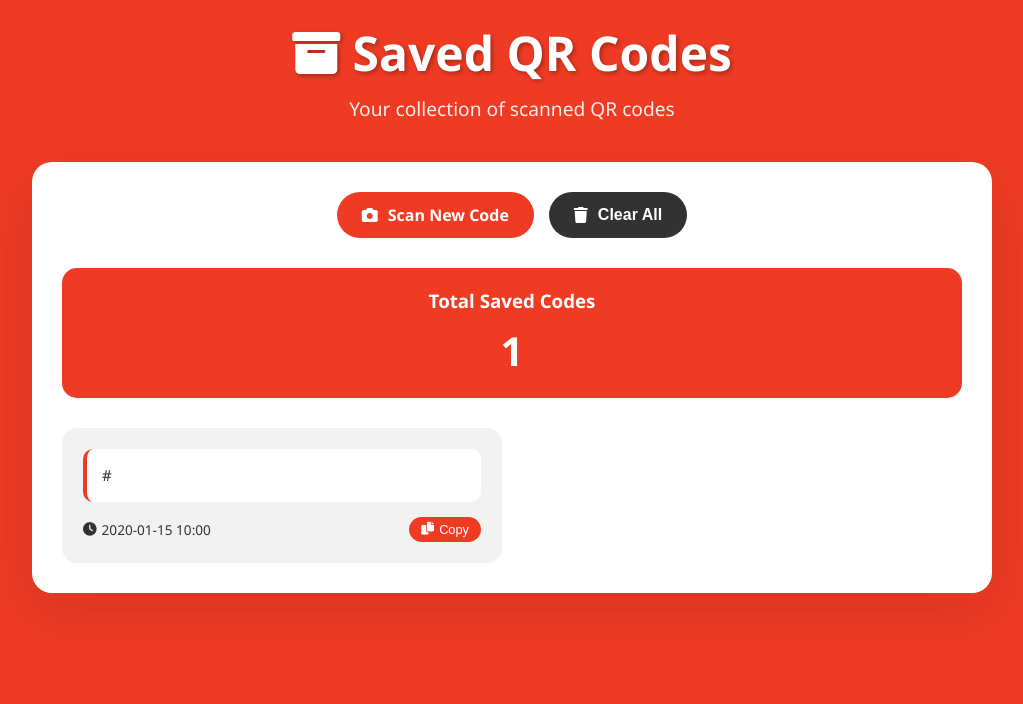
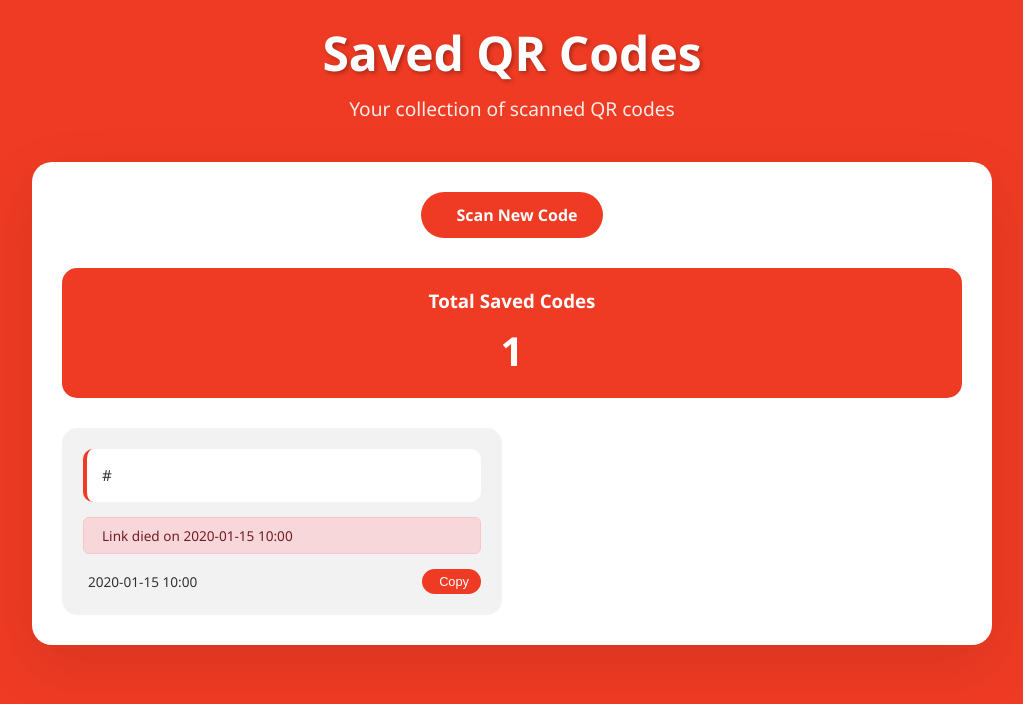
Before and after one commit to rottingresearch/qr-collector, a Flask app: page /stored_qr_codes in a window 1280 px wide. Shown: the top 704 px of the page, without its empty margins (128-1151 px from the left). Run offline with Flask 3, Linux system fonts and the light colour scheme; tables that the repository leaves empty hold one stand-in row (values such as "Sample post").

Commit message:
Added the ability to check links regularly.

```diff
--- a/app.py
+++ b/app.py
@@ -1,20 +1,21 @@
 import os
+import mimetypes
+import threading
+import time
+import requests
+from datetime import datetime, timedelta
 from flask import Flask, request, render_template, redirect, url_for, jsonify
 from flask_sqlalchemy import SQLAlchemy
 
 app = Flask(__name__)
 
 # Configure MIME types for static files
-import mimetypes
 mimetypes.add_type('application/javascript', '.js')
 mimetypes.add_type('text/css', '.css')
 
-# Update the database URI to use PostgreSQL
+# Update the database URI to use PostgreSQL in production, SQLite for local development
 app.config['SQLALCHEMY_DATABASE_URI'] = os.getenv(
-    'DATABASE_URL')
-
-if not app.config['SQLALCHEMY_DATABASE_URI']:
-    raise RuntimeError("DATABASE_URL environment variable is not set.")
+    'DATABASE_URL', 'sqlite:///qr_codes.db')
 
 app.config['SQLALCHEMY_TRACK_MODIFICATIONS'] = False
 db = SQLAlchemy(app)
@@ -30,11 +31,82 @@ class QRCode(db.Model):
     timestamp = db.Column(
         db.DateTime, nullable=False, server_default=db.func.now()
     )
+    last_checked = db.Column(db.DateTime, nullable=True)
+    link_died = db.Column(db.DateTime, nullable=True)
 
 
 # Create the database tables within the application context
 with app.app_context():
     db.create_all()
+
+
+def check_url_status(url):
+    """Check if a URL is alive using requests."""
+    try:
+        response = requests.head(url, timeout=10, allow_redirects=True)
+        # Consider 2xx and 3xx status codes as alive
+        return response.status_code < 400
+    except Exception as e:
+        try:
+            # If HEAD fails, try GET request
+            response = requests.get(url, timeout=10, allow_redirects=True)
+            return response.status_code < 400
+        except Exception as e2:
+            print(f"Error checking URL {url}: {e2}")
+            return False
+
+
+def check_all_urls():
+    """Check all URLs in the database for dead links."""
+    with app.app_context():
+        # Get all QR codes that haven't been checked today or aren't dead yet
+        today = datetime.now().date()
+        qr_codes = QRCode.query.filter(
+            db.or_(
+                QRCode.last_checked.is_(None),
+                db.func.date(QRCode.last_checked) < today,
+                db.and_(
+                    QRCode.link_died.is_(None),
+                    db.func.date(QRCode.last_checked) < today
+                )
+            )
+        ).all()
+
+        for qr_code in qr_codes:
+            # Skip if already marked as dead
+            if qr_code.link_died:
+                continue
+
+            print(f"Checking URL: {qr_code.url}")
+            is_alive = check_url_status(qr_code.url)
+
+            # Update last_checked timestamp
+            qr_code.last_checked = datetime.now()
+
+            # If URL is dead and not already marked, mark it as dead
+            if not is_alive and not qr_code.link_died:
+                qr_code.link_died = datetime.now()
+                print(f"URL marked as dead: {qr_code.url}")
+            elif is_alive:
+                print(f"URL is alive: {qr_code.url}")
+
+            db.session.commit()
+
+
+def start_daily_url_checker():
+    """Start the daily URL checker in a background thread."""
+    def daily_checker():
+        while True:
+            print("Starting daily URL check...")
+            check_all_urls()
+            print("Daily URL check completed.")
+            # Sleep for 24 hours (86400 seconds)
+            time.sleep(86400)
+
+    # Start the checker in a daemon thread
+    checker_thread = threading.Thread(target=daily_checker, daemon=True)
+    checker_thread.start()
+    print("Daily URL checker started.")
 
 
 @app.route('/')
@@ -69,11 +141,11 @@ def scan_qr_code():
     # Replace with actual extraction logic
 
     # Check if the QR code already exists
-    existing_qr_code = QRCode.query.filter_by(data=qr_data).first()
+    existing_qr_code = QRCode.query.filter_by(url=qr_data).first()
     if existing_qr_code:
         return 'QR code already exists', 400
 
-    new_qr_code = QRCode(data=qr_data)
+    new_qr_code = QRCode(url=qr_data)
     db.session.add(new_qr_code)
     db.session.commit()
 
@@ -110,17 +182,17 @@ def process_qr_code():
         return 'No QR code data found', 400
 
 
-@app.route('/clear_all_codes', methods=['POST'])
-def clear_all_codes():
-    """Clear all stored QR codes."""
+@app.route('/check_urls', methods=['POST'])
+def manual_check_urls():
+    """Manually trigger URL checking."""
     try:
-        QRCode.query.delete()
-        db.session.commit()
-        return 'All QR codes cleared successfully', 200
+        check_all_urls()
+        return 'URL check completed', 200
     except Exception as e:
-        db.session.rollback()
-        return f'Error clearing QR codes: {str(e)}', 500
+        return f'Error checking URLs: {str(e)}', 500
 
 
 if __name__ == '__main__':
-    app.run(host='0.0.0.0', port=5000)
+    # Start the daily URL checker
+    start_daily_url_checker()
+    app.run(host='0.0.0.0', port=5001, debug=True)
--- a/requirements.txt
+++ b/requirements.txt
@@ -6,3 +6,4 @@ Flask-Migrate==4.0.5
 Werkzeug==3.0.6
 gunicorn==23.0.0
 psycopg2-binary
+requests==2.31.0
--- a/templates/stored_qr_codes.html
+++ b/templates/stored_qr_codes.html
@@ -4,7 +4,16 @@
     <meta charset="UTF-8">
     <meta name="viewport" content="width=device-width, initial-scale=1.0">
     <title>Stored QR Codes</title>
-    <link href="https://cdnjs.cloudflare.com/ajax/libs/font-awesome/6.0.0/css/all.min.css" rel="stylesheet">
+    <link h        .btn-copy {
+            background: #323232;
+            color: #FFFFFF;
+        }
+
+        .btn-copy:hover {
+            background: #1a1a1a;
+        }
+
+        .empty-state {cloudflare.com/ajax/libs/font-awesome/6.0.0/css/all.min.css" rel="stylesheet">
     <style>
         * {
             margin: 0;
@@ -123,6 +132,34 @@
             background: #FFFFFF;
             border-radius: 10px;
             border-left: 4px solid #EF3B24;
+        }
+
+        .link-status {
+            padding: 8px 12px;
+            border-radius: 6px;
+            font-size: 0.85rem;
+            margin-bottom: 10px;
+            display: flex;
+            align-items: center;
+            gap: 6px;
+        }
+
+        .link-status.alive {
+            background: #d4edda;
+            color: #155724;
+            border: 1px solid #c3e6cb;
+        }
+
+        .link-status.dead {
+            background: #f8d7da;
+            color: #721c24;
+            border: 1px solid #f5c6cb;
+        }
+
+        .link-status.unchecked {
+            background: #fff3cd;
+            color: #856404;
+            border: 1px solid #ffeaa7;
         }
 
         .qr-meta {
@@ -268,10 +305,6 @@
                     <i class="fas fa-camera"></i>
                     Scan New Code
                 </a>
-                <button id="clear-all" class="btn btn-secondary" onclick="clearAllCodes()">
-                    <i class="fas fa-trash"></i>
-                    Clear All
-                </button>
             </div>
 
             {% if qr_codes %}
@@ -286,6 +319,22 @@
                         <div class="qr-content">
                             {{ qr_code.url }}
                         </div>
+                        {% if qr_code.link_died %}
+                        <div class="link-status dead">
+                            <i class="fas fa-times-circle"></i>
+                            Link died on {{ qr_code.link_died.strftime('%Y-%m-%d %H:%M') }}
+                        </div>
+                        {% elif qr_code.last_checked %}
+                        <div class="link-status alive">
+                            <i class="fas fa-check-circle"></i>
+                            Last checked: {{ qr_code.last_checked.strftime('%Y-%m-%d %H:%M') }}
+                        </div>
+                        {% else %}
+                        <div class="link-status unchecked">
+                            <i class="fas fa-question-circle"></i>
+                            Not yet checked
+                        </div>
+                        {% endif %}
                         <div class="qr-meta">
                             <div class="qr-timestamp">
                                 <i class="fas fa-clock"></i>
@@ -296,7 +345,7 @@
                                     <i class="fas fa-copy"></i>
                                     Copy
                                 </button>
-                                {% if qr_code.url.startswith('http') %}
+                                {% if qr_code.url.startswith('http') and not qr_code.link_died %}
                                 <a href="{{ qr_code.url }}" target="_blank" class="btn-small" style="background: #007bff; color: white;">
                                     <i class="fas fa-external-link-alt"></i>
                                     Open
@@ -354,19 +403,6 @@
                 successEl.classList.remove('show');
             }, 2000);
         }
-
-        function clearAllCodes() {
-            if (confirm('Are you sure you want to delete all saved QR codes? This action cannot be undone.')) {
-                // You would need to implement a backend route for this
-                fetch('/clear_all_codes', {
-                    method: 'POST',
-                }).then(response => {
-                    if (response.ok) {
-                        location.reload();
-                    }
-                });
-            }
-        }
     </script>
 </body>
 </html>
```
Also changed, not shown: instance/qr_codes.db, qr_codes.db (deleted).
